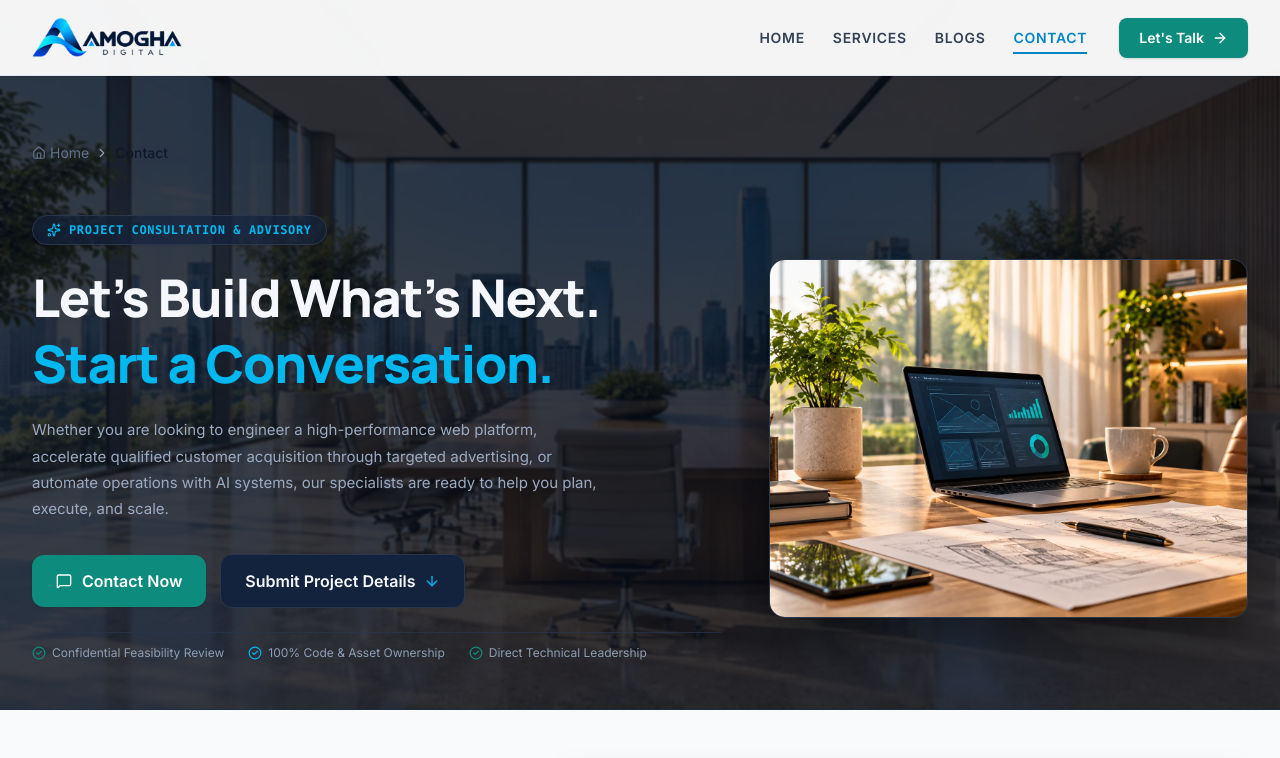
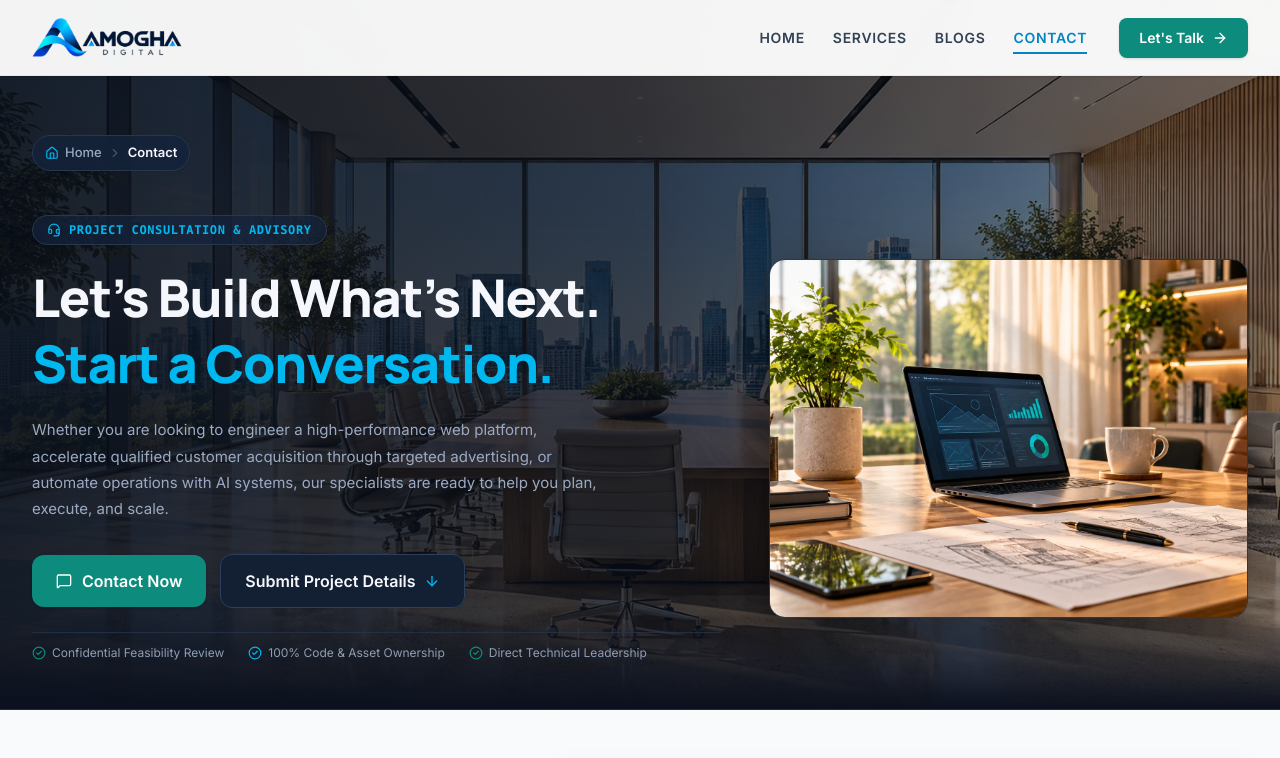
Before and after one commit to sri04552/website-design, a Next.js app: page /contact in a window 1280 px wide. Shown: the top 758 px of the page. Built offline with nearby package versions, Linux system fonts and the light colour scheme; no server answers.

Commit message:
feat: improve breadcrumbs contrast, secondary button style, contextual icons, and contact hero overlay

```diff
--- a/src/app/contact/page.jsx
+++ b/src/app/contact/page.jsx
@@ -7,7 +7,7 @@ import { Breadcrumbs } from "@/components/layout/Breadcrumbs";
 import { ContactForm } from "@/components/contact/ContactForm";
 import { ContactFaqAccordion } from "@/components/contact/ContactFaqAccordion";
 import {
-  Sparkles,
+  Headset,
   Phone,
   Mail,
   MapPin,
@@ -125,7 +125,11 @@ export default function ContactPage() {
               />
             </div>
             <div
-              className="absolute inset-0 pointer-events-none z-0 bg-[#070D18]/80 backdrop-blur-[1px]"
+              className="absolute inset-0 pointer-events-none z-0 bg-gradient-to-r from-[#070D18]/92 via-[#070D18]/78 to-[#070D18]/45"
+              aria-hidden="true"
+            />
+            <div
+              className="absolute bottom-0 inset-x-0 h-24 pointer-events-none z-0 bg-gradient-to-t from-[#0A101D] to-transparent"
               aria-hidden="true"
             />
           </>
@@ -141,7 +145,7 @@ export default function ContactPage() {
             <div className="lg:col-span-7 space-y-6">
               {/* Dignified Eyebrow Badge */}
               <div className="inline-flex items-center gap-2 px-3.5 py-1.5 rounded-full border border-[#29374D] bg-[#14233D]/70 shadow-xs">
-                <Sparkles className="w-3.5 h-3.5 text-[#00B8F0] shrink-0" aria-hidden="true" />
+                <Headset className="w-3.5 h-3.5 text-[#00B8F0] shrink-0" aria-hidden="true" />
                 <span className="text-[11px] sm:text-xs font-semibold tracking-wider text-[#00B8F0] uppercase font-mono">
                   PROJECT CONSULTATION &amp; ADVISORY
                 </span>
@@ -176,7 +180,7 @@ export default function ContactPage() {
 
                 <a
                   href="#inquiry-form"
-                  className="inline-flex items-center justify-center gap-2 bg-[#14233D] hover:bg-[#1A2C4C] text-[#F5F7FC] font-semibold text-sm sm:text-base px-6 py-3.5 rounded-xl border border-[#29374D] hover:border-[#00B8F0]/40 transition-all min-h-[48px]"
+                  className="inline-flex items-center justify-center gap-2 bg-[#131F33] hover:bg-[#1A2A45] active:bg-[#0F1929] text-[#F5F7FC] font-semibold text-sm sm:text-base px-6 py-3.5 rounded-xl border border-[#2B3E5C] hover:border-[#00B8F0]/70 shadow-xs hover:shadow-[0_0_20px_rgba(0,184,240,0.15)] transition-all min-h-[48px] focus-visible:outline-[#00B8F0]"
                 >
                   <span>Submit Project Details</span>
                   <ArrowDown className="w-4 h-4 text-[#00B8F0]" />
--- a/src/app/services/page.jsx
+++ b/src/app/services/page.jsx
@@ -10,7 +10,7 @@ import {
   ShieldCheck,
   TrendingUp,
   ArrowRight,
-  Sparkles,
+  Calendar,
   PhoneCall,
   Search,
   Layers,
@@ -123,8 +123,8 @@ export default function ServicesPage() {
           <div className="max-w-4xl mt-6 space-y-6">
             {/* Eyebrow Badge kept strictly for Hero */}
             <div className="inline-flex items-center gap-2 px-3.5 py-1.5 rounded-full border border-[#29374D] bg-[#14233D]/80 backdrop-blur-xs shadow-xs">
-              <Sparkles className="w-3.5 h-3.5 text-[#00B8F0] shrink-0" aria-hidden="true" />
-              <span className="text-[11px] sm:text-xs font-semibold tracking-wider text-[#00B8F0] uppercase">
+              <Layers className="w-3.5 h-3.5 text-[#00B8F0] shrink-0" aria-hidden="true" />
+              <span className="text-[11px] sm:text-xs font-semibold tracking-wider text-[#00B8F0] uppercase font-mono">
                 DIGITAL SERVICES &amp; SOLUTIONS
               </span>
             </div>
@@ -149,12 +149,12 @@ export default function ServicesPage() {
                 className="w-full sm:w-auto inline-flex items-center justify-center gap-2 bg-[#0D8C7D] hover:bg-[#0B7568] active:bg-[#085E54] text-white font-semibold text-base px-7 py-3.5 rounded-lg shadow-sm hover:shadow transition-all min-h-[48px]"
               >
                 <span>Schedule Consultation</span>
-                <Sparkles className="w-4 h-4 text-white/90" />
+                <Calendar className="w-4 h-4 text-white/90" />
               </a>
 
               <a
                 href="#service-grid"
-                className="w-full sm:w-auto inline-flex items-center justify-center gap-2 bg-[#14233D] hover:bg-[#1A2C4C] text-[#F5F7FC] font-semibold text-base px-6 py-3.5 rounded-lg border border-[#29374D] hover:border-[#00B8F0]/40 transition-all min-h-[48px]"
+                className="w-full sm:w-auto inline-flex items-center justify-center gap-2 bg-[#131F33] hover:bg-[#1A2A45] active:bg-[#0F1929] text-[#F5F7FC] font-semibold text-base px-6 py-3.5 rounded-lg border border-[#2B3E5C] hover:border-[#00B8F0]/70 shadow-xs hover:shadow-[0_0_20px_rgba(0,184,240,0.15)] transition-all min-h-[48px]"
               >
                 <span>Explore All 6 Services</span>
                 <ArrowRight className="w-4 h-4 text-[#00B8F0]" />
--- a/src/components/home/AuthoritySection.jsx
+++ b/src/components/home/AuthoritySection.jsx
@@ -1,6 +1,5 @@
 import Link from "next/link";
 import {
-  Sparkles,
   ArrowRight,
   CheckCircle2,
   XCircle,
@@ -82,7 +81,7 @@ export function AuthoritySection() {
           <div className="lg:col-span-7 flex flex-col items-start">
             {/* Eyebrow Pill */}
             <div className="inline-flex items-center gap-2 px-3.5 py-1.5 rounded-full bg-white border border-sky-200/90 text-sky-800 text-xs font-semibold tracking-wider uppercase mb-3.5 shadow-xs">
-              <Sparkles className="w-3.5 h-3.5 text-[#00B8F0]" aria-hidden="true" />
+              <MapPin className="w-3.5 h-3.5 text-[#00B8F0]" aria-hidden="true" />
               <span>LOCAL SEARCH AUTHORITY • PAN-INDIA SCALE</span>
             </div>
 
--- a/src/components/home/BottleneckSection.jsx
+++ b/src/components/home/BottleneckSection.jsx
@@ -3,7 +3,6 @@
 import { useState } from "react";
 import Image from "next/image";
 import {
-  Sparkles,
   ArrowRight,
   Maximize2,
 } from "lucide-react";
--- a/src/components/home/CapabilitiesSection.jsx
+++ b/src/components/home/CapabilitiesSection.jsx
@@ -1,7 +1,6 @@
 import Image from "next/image";
 import Link from "next/link";
 import {
-  Sparkles,
   ArrowRight,
   Code2,
   Share2,
--- a/src/components/home/FaqSection.jsx
+++ b/src/components/home/FaqSection.jsx
@@ -2,7 +2,7 @@
 
 import { useState } from "react";
 import Link from "next/link";
-import { Sparkles, ChevronDown, ArrowRight } from "lucide-react";
+import { ChevronDown, ArrowRight } from "lucide-react";
 
 export function FaqSection() {
   const [openIndex, setOpenIndex] = useState(0); // Open first FAQ by default
--- a/src/components/home/ProcessSection.jsx
+++ b/src/components/home/ProcessSection.jsx
@@ -1,6 +1,5 @@
 import Link from "next/link";
 import {
-  Sparkles,
   ArrowRight,
 } from "lucide-react";
 
--- a/src/components/layout/Breadcrumbs.jsx
+++ b/src/components/layout/Breadcrumbs.jsx
@@ -2,7 +2,7 @@ import Link from "next/link";
 import { ChevronRight, Home } from "lucide-react";
 import { siteConfig } from "@/config/site";
 
-export function Breadcrumbs({ items = [] }) {
+export function Breadcrumbs({ items = [], className = "" }) {
   if (!items || items.length === 0) return null;
 
   // JSON-LD structured data for search engines
@@ -31,15 +31,15 @@ export function Breadcrumbs({ items = [] }) {
         type="application/ld+json"
         dangerouslySetInnerHTML={{ __html: JSON.stringify(jsonLd) }}
       />
-      <nav aria-label="Breadcrumb" className="py-4 select-none">
-        <ol className="flex items-center flex-wrap gap-1.5 text-xs sm:text-sm text-slate-500">
+      <nav aria-label="Breadcrumb" className={`py-3 select-none ${className}`}>
+        <ol className="inline-flex items-center flex-wrap gap-1.5 px-3 py-1.5 rounded-full bg-[#14233D]/80 border border-[#29374D] backdrop-blur-md text-xs sm:text-[13px] shadow-xs">
           <li>
             <Link
               href="/"
-              className="inline-flex items-center gap-1 hover:text-blue-600 transition-colors py-1 focus-visible:outline-blue-600 rounded"
+              className="inline-flex items-center gap-1.5 text-[#9BAAC2] hover:text-[#00B8F0] transition-colors py-0.5 focus-visible:outline-[#00B8F0] rounded font-medium"
               title="Home"
             >
-              <Home className="w-3.5 h-3.5" />
+              <Home className="w-3.5 h-3.5 text-[#00B8F0] shrink-0" />
               <span>Home</span>
             </Link>
           </li>
@@ -48,10 +48,10 @@ export function Breadcrumbs({ items = [] }) {
             const isLast = index === items.length - 1;
             return (
               <li key={item.href || index} className="flex items-center gap-1.5">
-                <ChevronRight className="w-3.5 h-3.5 text-slate-400 shrink-0" />
+                <ChevronRight className="w-3.5 h-3.5 text-[#475569] shrink-0" />
                 {isLast ? (
                   <span
-                    className="font-medium text-slate-900 line-clamp-1 py-1"
+                    className="font-semibold text-[#F5F7FC] line-clamp-1 py-0.5"
                     aria-current="page"
                   >
                     {item.label}
@@ -59,7 +59,7 @@ export function Breadcrumbs({ items = [] }) {
                 ) : (
                   <Link
                     href={item.href}
-                    className="hover:text-blue-600 transition-colors py-1 focus-visible:outline-blue-600 rounded"
+                    className="text-[#9BAAC2] hover:text-[#00B8F0] transition-colors py-0.5 focus-visible:outline-[#00B8F0] rounded font-medium"
                   >
                     {item.label}
                   </Link>
--- a/src/components/services/ServicesFaqAccordion.jsx
+++ b/src/components/services/ServicesFaqAccordion.jsx
@@ -2,7 +2,7 @@
 
 import { useState } from "react";
 import Link from "next/link";
-import { Sparkles, ChevronDown, ArrowRight } from "lucide-react";
+import { ChevronDown, ArrowRight } from "lucide-react";
 
 export function ServicesFaqAccordion() {
   const [openIndex, setOpenIndex] = useState(0);
--- a/src/components/ui/Button.jsx
+++ b/src/components/ui/Button.jsx
@@ -26,7 +26,7 @@ export function Button({
     primary:
       "bg-[#0D8C7D] text-white hover:bg-[#0B7568] active:bg-[#085E54] shadow-xs hover:shadow focus-visible:outline-[#00B8F0]",
     secondary:
-      "bg-slate-900 text-white hover:bg-slate-800 active:bg-slate-950 shadow-xs focus-visible:outline-slate-900",
+      "bg-[#131F33] text-[#F5F7FC] hover:bg-[#1A2A45] active:bg-[#0F1929] border border-[#2B3E5C] hover:border-[#00B8F0]/70 shadow-xs hover:shadow-[0_0_20px_rgba(0,184,240,0.15)] focus-visible:outline-[#00B8F0]",
     outline:
       "border border-slate-300 bg-white text-slate-800 hover:bg-slate-50 hover:border-slate-400 active:bg-slate-100 focus-visible:outline-slate-900",
     whatsapp:
```
Also changed, not shown: src/app/page.jsx (+7 -9 lines).
